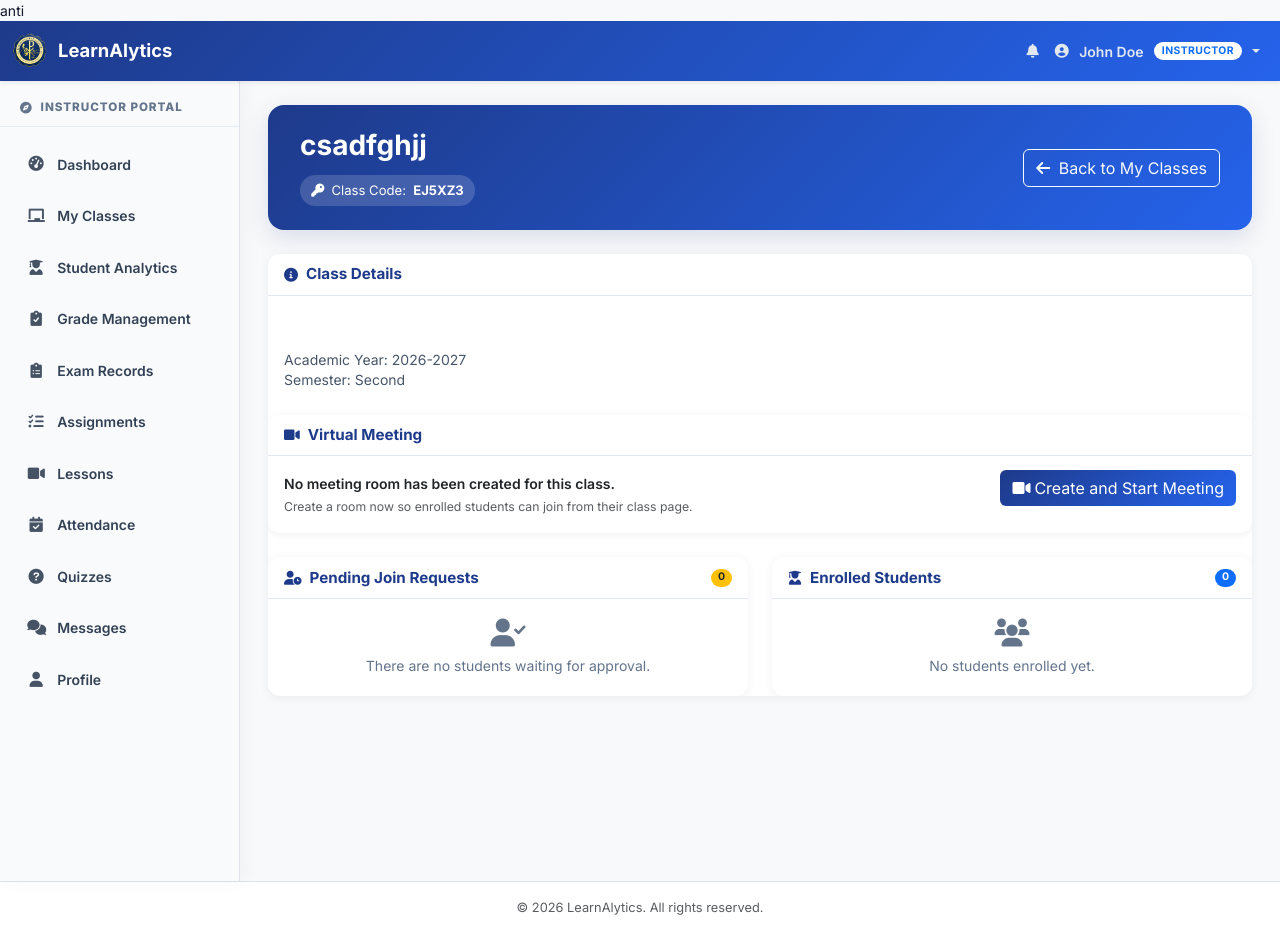
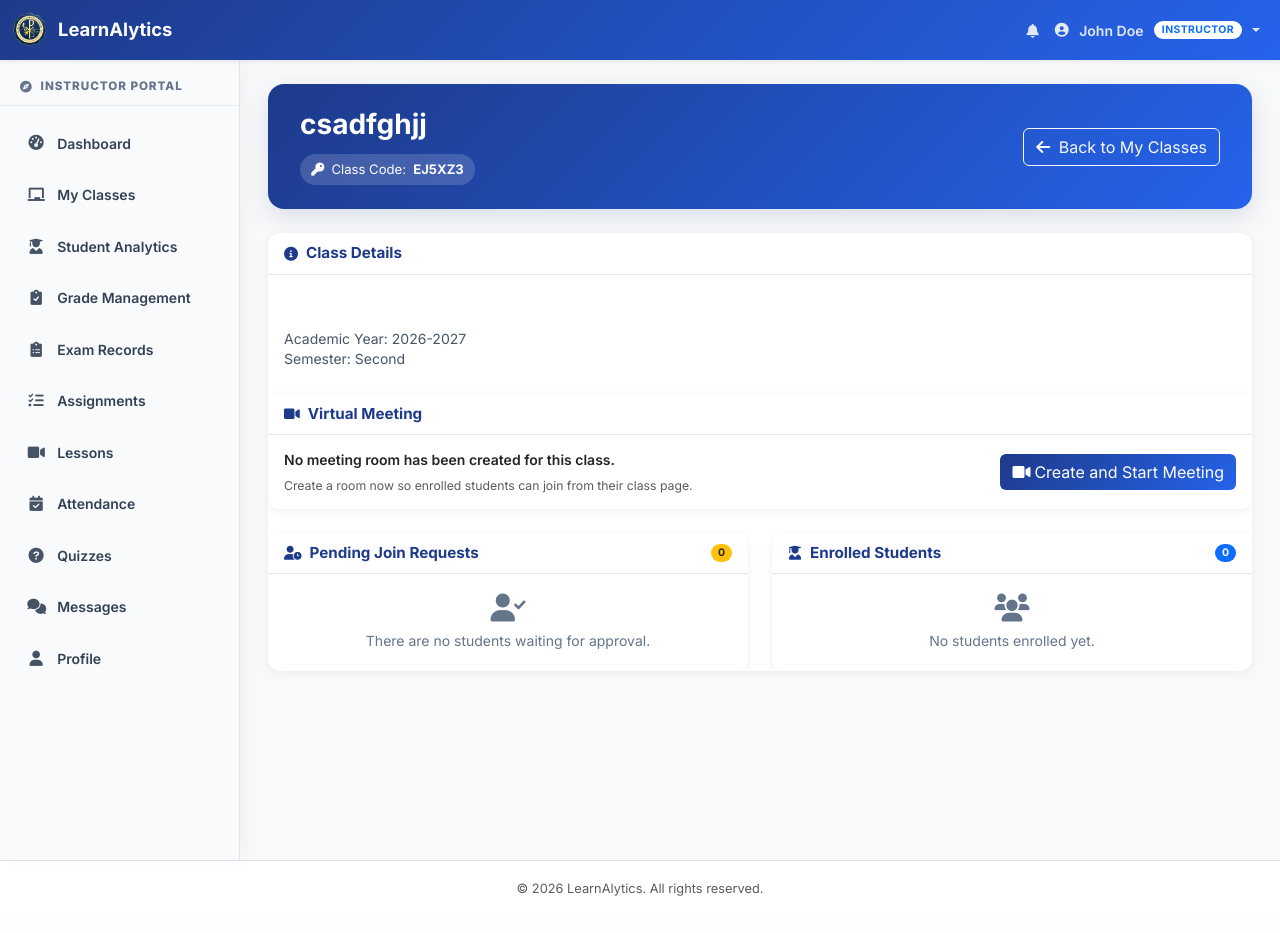
Before and after one commit to hina-rsk/Learnalytics, a PHP site: page /LearnAlytics/my_class_details.php?id=48 in a window 1280 px wide. After the commit the page ends 896 px from the top, so only its background shows below. Run offline with PHP 8.4, Linux system fonts and the light colour scheme; a user stored in the database is signed in; data comes from the database, SQL or seed files in the repository; some libraries are stand-ins or nearby versions.

Commit message:
Remove accidental 'anti' text before PHP tag in my_class_details.php

```diff
--- a/my_class_details.php
+++ b/my_class_details.php
@@ -1,4 +1,4 @@
-anti<?php
+<?php
 session_start();
 require_once 'config/database.php';
 require_once 'includes/enrollment_requests.php';
```
